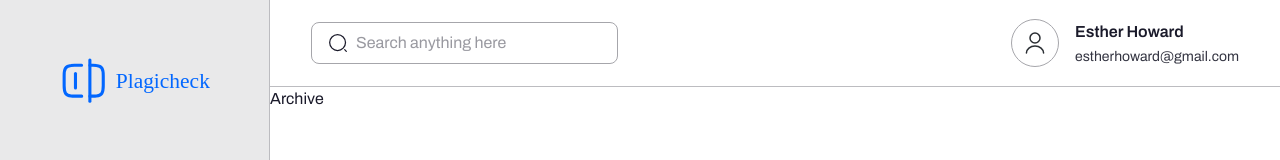
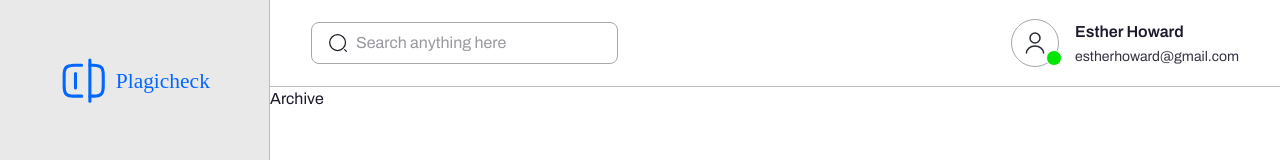
Before and after one commit to Ben7991/plagicheck, a React (Vite) app in the folder apps/client/: page /dashboard/archive in a window 1280 px wide. Shown: the top 160 px of the page. Built offline with nearby package versions, Linux system fonts and the light colour scheme; a web font is replaced by a local one.

Commit message:
add active status in UserProfile component

```diff
--- a/apps/client/src/components/molecules/user-profile/UserProfile.tsx
+++ b/apps/client/src/components/molecules/user-profile/UserProfile.tsx
@@ -5,8 +5,9 @@ import { UserProfileProps } from './user-profile.util';
 export default function UserProfile({ className }: UserProfileProps) {
   return (
     <div className={`flex gap-4 items-center ${className}`}>
-      <div className="w-12 h-12 rounded-full border border-[var(--gray-700)] flex items-center justify-center">
+      <div className="w-12 h-12 rounded-full border border-[var(--gray-700)] flex items-center justify-center relative">
         <UserIcon />
+        <span className="w-4 h-4 border border-white rounded-full bg-[var(--success-100)] absolute bottom-0 -right-1"></span>
       </div>
       <div className="space-y-[2px]">
         <Headline type="h5">Esther Howard</Headline>
```
